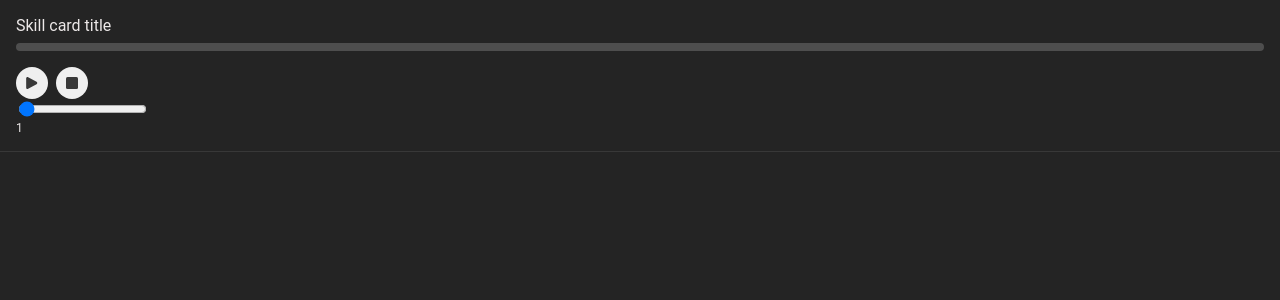
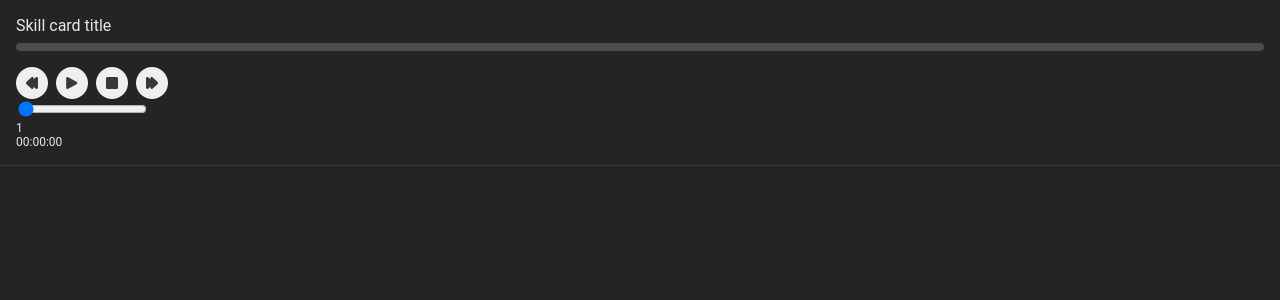
Before and after one commit to ShamilKamaev/SkillsAvatar, a Vue app: page / in a window 1280 px wide. Shown: the top 300 px of the page. Built offline with nearby package versions, Linux system fonts and the light colour scheme.

Commit message:
rewind handlers added

```diff
--- a/src/App.vue
+++ b/src/App.vue
@@ -3,7 +3,33 @@
 </template>
 
 <script setup lang="ts">
+  import { onMounted, ref } from 'vue'
   import SkillCard from '~/components/SkillCard'
+
+  let SkillCardsList = ref<Object>({})
+
+  onMounted(() => {
+    initDataFromLocalStorage()
+  })
+
+
+  const initDataFromLocalStorage = ():void => {
+    const localStorage = window.localStorage
+
+    localStorage.setItem('cardsList', JSON.stringify(
+      {
+        'kdslkm1221laskl': {
+          title: 'Skill card title',
+          elapsedSeconds: 31,
+          timeRange: 1,
+        }
+      }
+    ))
+
+    SkillCardsList = JSON.parse(localStorage.getItem('cardsList') || '{}')
+
+    console.log(SkillCardsList)
+  }
 </script>
 
 <style>
--- a/src/components/SkillCard/SkillCard.scss
+++ b/src/components/SkillCard/SkillCard.scss
@@ -7,11 +7,6 @@
 .title {
   margin-bottom: 8px;
   font-size: 16px;
-}
-
-.handle-icon {
-  height: 12px;
-  fill: #383838;
 }
 
 .handle-button {
@@ -25,8 +20,27 @@
   display: inline-flex;
   align-items: center;
   justify-content: center;
+  transition: transform ease 150ms;
 
   &:not(:last-child) {
     margin-right: 8px;
   }
+
+  &:not(:disabled) {
+    &:hover {
+      .handle-icon {
+        transform: scale(1.2);
+      }
+    }
+  }
+
+  &:active {
+    transform: scale(0.9);
+  }
 }
+
+.handle-icon {
+  height: 12px;
+  fill: #383838;
+  transition: transform ease 250ms;
+}
--- a/src/components/SkillCard/SkillCard.vue
+++ b/src/components/SkillCard/SkillCard.vue
@@ -10,10 +10,20 @@
     <div class="handle-buttons">
       <button
         class="handle-button"
+        @click="fastBackward"
+      >
+        <FastBackwardIcon class="handle-icon" />
+      </button>
+
+      <button
+        class="handle-button"
+        :disabled="timeIsUp"
         @click="playPauseHandle"
       >
-        <PuaseIcon v-if="isRuning" class="handle-icon" />
-        <PlayIcon v-else class="handle-icon" />
+        <component
+          :is="isRuning ? PuaseIcon : PlayIcon"
+          class="handle-icon"
+        />
       </button>
 
       <button
@@ -22,18 +32,30 @@
       >
         <StopIcon class="handle-icon" />
       </button>
+
+      <button
+        class="handle-button"
+        :disabled="timeIsUp"
+        @click="fastForward"
+      >
+        <FastForwardIcon class="handle-icon" />
+      </button>
     </div>
 
     <input
       v-model.number="timeRange"
       type="range"
-      min="0"
+      min="1"
       max="100"
       step="1"
     />
 
     <div class="time-range-container">
       {{ timeRange }}
+    </div>
+
+    <div>
+      {{ timeLefInHHMMSS }}
     </div>
 
   </div>
@@ -46,10 +68,10 @@
   import PuaseIcon from '~/assets/images/svg/pause.svg'
   import PlayIcon from '~/assets/images/svg/play.svg'
   import StopIcon from '~/assets/images/svg/stop.svg'
+  import FastForwardIcon from '~/assets/images/svg/fast-forward.svg'
+  import FastBackwardIcon from '~/assets/images/svg/fast-backward.svg'
 
-  const timeRange = ref<number>(1),
-        elapsedSeconds = ref<number>(0),
-        isRuning = ref<boolean>(false)
+  const [timeRange, elapsedSeconds, isRuning] = [ref<number>(1), ref<number>(0), ref<boolean>(false)]
 
   let counterInterval: ReturnType<typeof setInterval>
 
@@ -59,6 +81,18 @@
     const timeLeftInSeconds: number = timeRangeInSeconds - elapsedSeconds.value
     return Number((100 - (timeLeftInSeconds / timeRangeInSeconds * 100)).toFixed(2))
   })
+
+  const timeRangeInSeconds = computed(():number => {
+    return timeRange.value * 3600
+  })
+
+  const timeLefInHHMMSS = computed(():string =>
+    new Date(elapsedSeconds.value * 1000).toISOString().substring(11, 19)
+  )
+
+  const timeIsUp = computed(():boolean =>
+    elapsedSeconds === timeRangeInSeconds
+  )
 
   const runCounter = ():void => {
     isRuning.value = true
@@ -83,6 +117,20 @@
     isRuning.value ? pauseCounter() : runCounter()
   }
 
+  const fastBackward = ():void | number => {
+    if (elapsedSeconds.value < 10) return elapsedSeconds.value = 0
+    elapsedSeconds.value = elapsedSeconds.value - 10
+  }
+
+  const fastForward = ():void | boolean => {
+    if ((elapsedSeconds.value + 10) >= timeRangeInSeconds.value) {
+      elapsedSeconds.value = timeRangeInSeconds.value
+      clearInterval(counterInterval)
+      return isRuning.value = false
+    }
+    elapsedSeconds.value = elapsedSeconds.value + 10
+  }
+
 </script>
 
 <style lang="scss" src="./SkillCard.scss" scoped />
```
Also changed, not shown: src/assets/images/svg/fast-backward.svg (added), src/assets/images/svg/fast-forward.svg (added).
